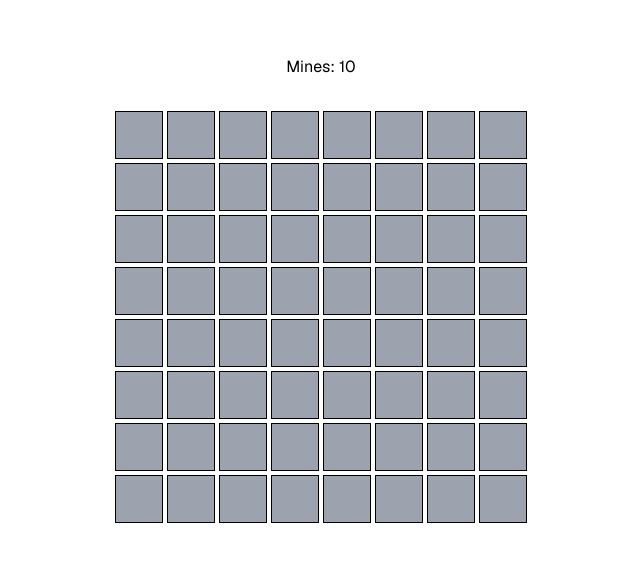
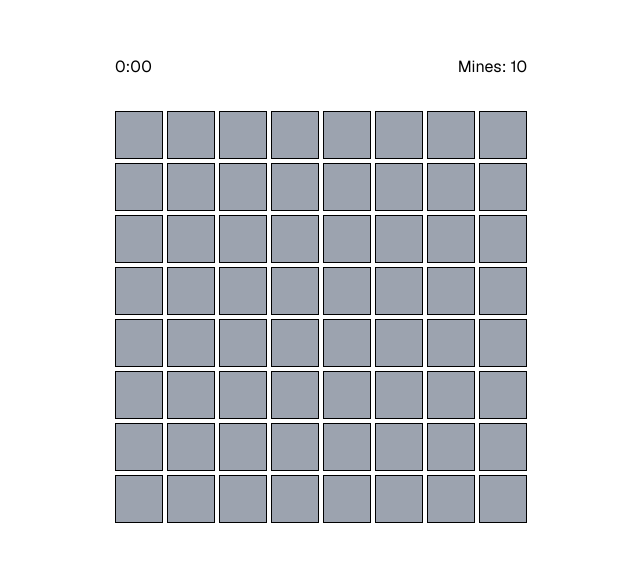
Before and after one commit to johnnygerard/minesweeper, a Next.js app: page / in a window 1280 px wide. Shown: the part 111-672 px from the top of the page, without its empty margins (319-959 px from the left). Built offline with nearby package versions, Linux system fonts and the light colour scheme.

Commit message:
feat: add stopwatch

```diff
--- a/src/components/game.tsx
+++ b/src/components/game.tsx
@@ -1,6 +1,7 @@
 "use client";
 import { Board } from "@/components/board";
 import { MineCounter } from "@/components/mine-counter";
+import { Stopwatch } from "@/components/stopwatch";
 import { BoardState } from "@/types/board-state";
 import { GameState } from "@/types/game-state";
 import { gameReducer } from "@/utils/game-reducer";
@@ -15,7 +16,10 @@ export const Game = (): JSX.Element => {
 
   return (
     <main className="flex flex-col items-center gap-8">
-      <MineCounter remaining={state.board.mines - state.board.flags} />
+      <div className="flex w-full justify-between">
+        <Stopwatch gameStatus={state.status} />
+        <MineCounter remaining={state.board.mines - state.board.flags} />
+      </div>
       <Board board={state.board} dispatch={dispatch} />
       {state.status !== "INITIAL" && (
         <button type="button" onClick={() => dispatch({ type: "RESTART" })}>
--- /dev/null
+++ b/src/components/stopwatch.tsx
@@ -0,0 +1,27 @@
+import { GAME_STATUS, GameStatus } from "@/types/game-status";
+import { formatTime } from "@/utils/format-time";
+import { useEffect, useState } from "react";
+
+interface Props {
+  gameStatus: GameStatus;
+}
+
+export const Stopwatch = ({ gameStatus }: Props) => {
+  const [elapsedSeconds, setElapsedSeconds] = useState(0);
+
+  useEffect(() => {
+    if (gameStatus === GAME_STATUS.INITIAL) {
+      setElapsedSeconds(0);
+    } else if (gameStatus === GAME_STATUS.PLAYING) {
+      const id = window.setInterval(() => {
+        setElapsedSeconds((prev) => prev + 1);
+      }, 1000);
+
+      return () => {
+        window.clearInterval(id);
+      };
+    }
+  }, [gameStatus]);
+
+  return <p>{formatTime(elapsedSeconds)}</p>;
+};
--- /dev/null
+++ b/src/utils/format-time.ts
@@ -0,0 +1,6 @@
+export const formatTime = (elapsedSeconds: number): string => {
+  const minutes = Math.floor(elapsedSeconds / 60) % 60;
+  const seconds = elapsedSeconds % 60;
+
+  return `${minutes}:${String(seconds).padStart(2, "0")}`;
+};
```
